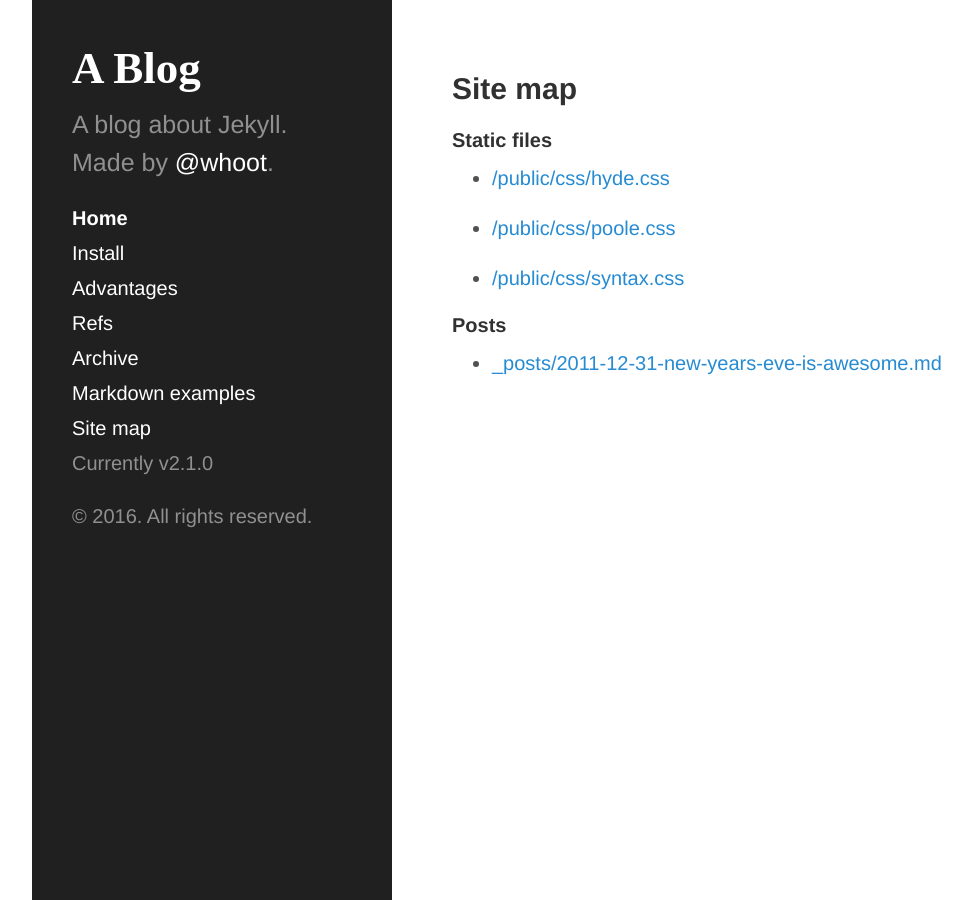
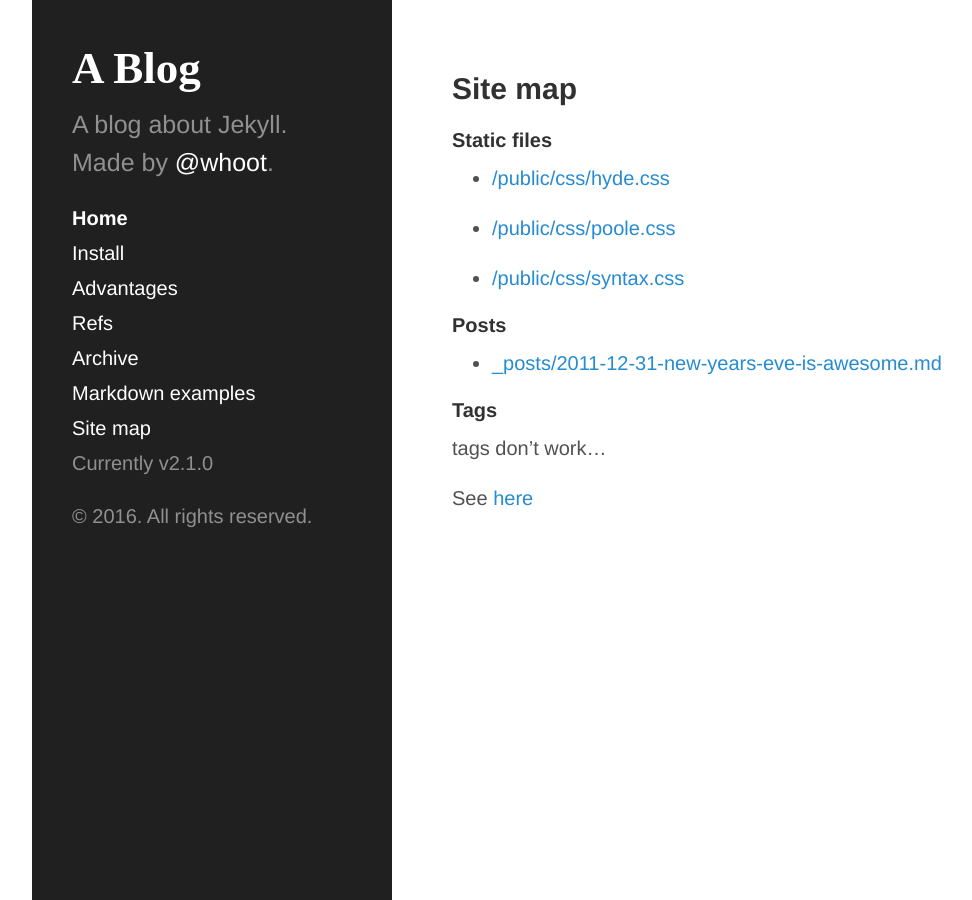
Before and after one commit to julian1/minimal-github-jekyll, a Jekyll site: the page built from sitemap.md, in a window 1280 px wide. Shown: the whole page, without its empty margins (8-980 px from the left). Built offline with Jekyll 4.4.1, drawn with Linux system fonts in a browser that asks for light colours.

Commit message:
comment on tags

```diff
--- a/sitemap.md
+++ b/sitemap.md
@@ -4,6 +4,7 @@ layout: about
 ---
 
 <!-- html comment, it's iterating the non post content only -->
+
 
 {% for tag in page.tags %}
   <h3>  {{ tag }} </h3>
@@ -23,3 +24,13 @@ layout: about
 {% for post in site.posts  %}
 - [{{ post.path }}]({{ post.url }})
 {% endfor %}
+
+#### Tags
+
+tags don't work...
+
+{% for tag in site.data.tags %}
+  here {{ tag }}
+{% endfor %}
+
+See [here](http://www.minddust.com/post/tags-and-categories-on-github-pages/)
```
